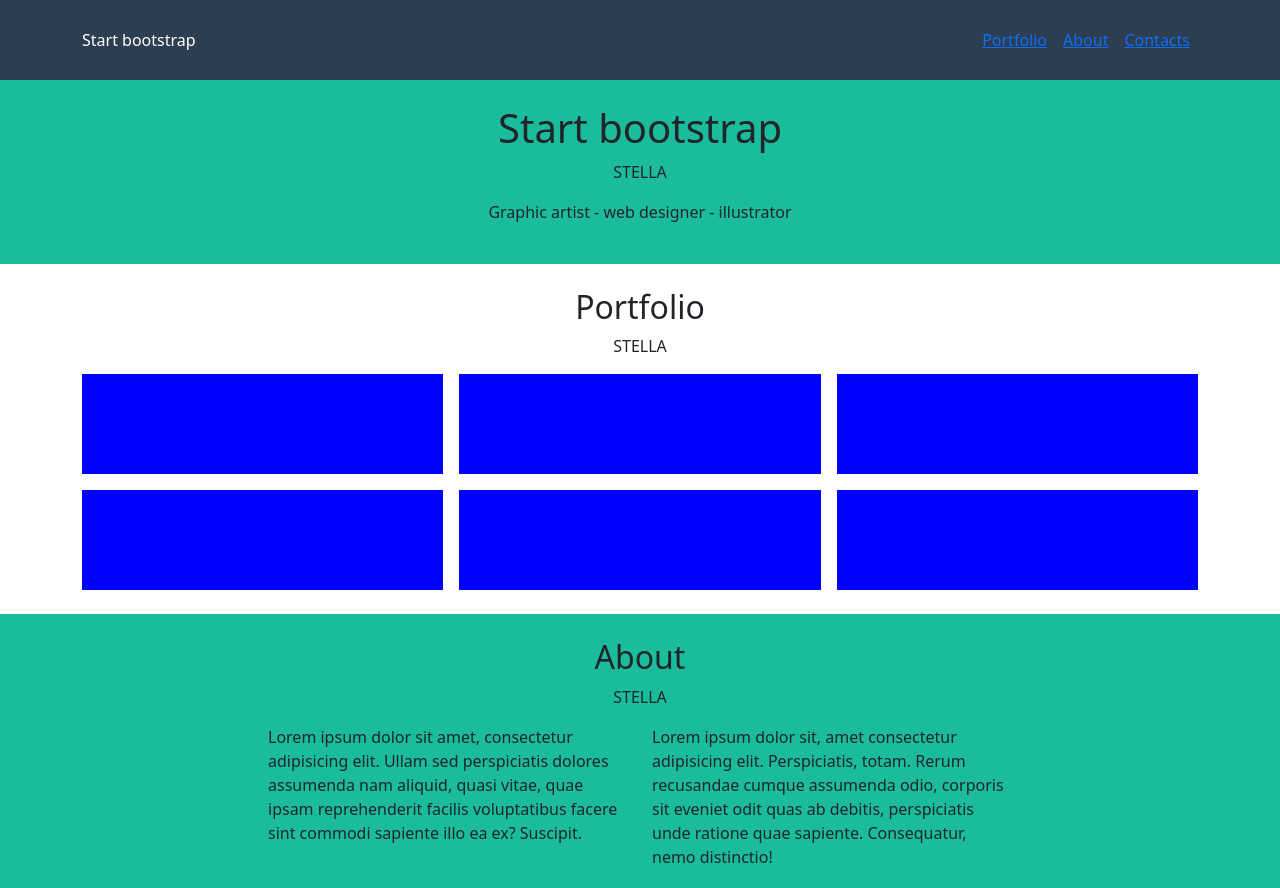
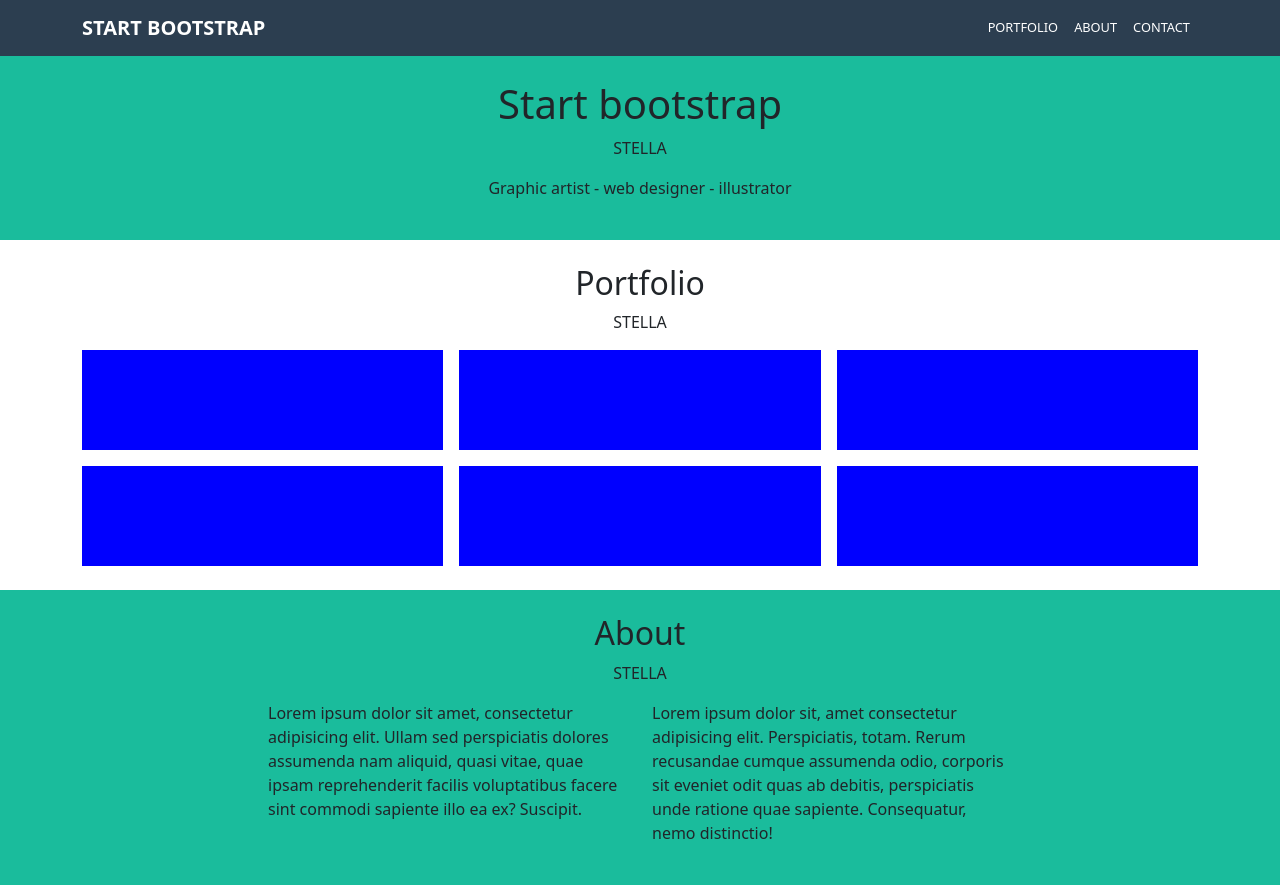
Before and after one commit to olgas-class/css-bootstrap-freelancer-correzione, a plain HTML site: page index.html in a window 1280 px wide. Shown: the top 888 px of the page. Drawn offline with nearby package versions, Linux system fonts and the light colour scheme.

Commit message:
Esempio Bootstrap navbar

```diff
--- a/css/style.css
+++ b/css/style.css
@@ -40,10 +40,26 @@
 
 /* HEADER */
 header.ms_header {
-    height: 80px;
-    line-height: 80px;
     color: white;
     background-color: var(--ms_secondary-color);
+}
+
+.ms_header .navbar-brand {
+    color: white;
+    text-transform: uppercase;
+    font-weight: 600;
+}
+
+.ms_header .nav-link,
+.ms_header .nav-link.active {
+    color: white;
+    text-transform: uppercase;
+    font-size: .8rem;
+}
+
+.ms_header .nav-link:hover,
+.ms_header .nav-link.active:hover {
+    color: var(--ms_primary-color);
 }
 
 .ms_menu-list li {
--- a/index.html
+++ b/index.html
@@ -28,24 +28,24 @@
   </head>
   <body>
     <!-- Header -->
-    <header class="ms_header">
-      <nav class="container">
-        <div class="row">
-          <!-- Left header -->
-          <div class="col-10 col-md-4">
-            <div class="ms_brand">Start bootstrap</div>
-          </div>
-          <!-- Right header -->
-          <div class="col-2 col-md-8">
-            <!-- Hamburger menu, visible only for mobile -->
-            <div class="ms_hamburger-menu d-md-none text-end">
-              <i class="fa-solid fa-bars"></i>
-            </div>
-            <!-- List menu, visible from tablet -->
-            <ul class="ms_menu-list d-none d-md-flex justify-content-end">
-              <li><a href="">Portfolio</a></li>
-              <li><a href="">About</a></li>
-              <li><a href="">Contacts</a></li>
+    <header class="ms_header ms_bg-secondary">
+      <nav class="navbar navbar-expand-md ">
+        <div class="container">
+          <a class="navbar-brand" href="#">Start bootstrap</a>
+          <button class="navbar-toggler" type="button" data-bs-toggle="collapse" data-bs-target="#navbarNav" aria-controls="navbarNav" aria-expanded="false" aria-label="Toggle navigation">
+            <span class="navbar-toggler-icon"></span>
+          </button>
+          <div class="collapse navbar-collapse" id="navbarNav">
+            <ul class="navbar-nav ms-auto">
+              <li class="nav-item">
+                <a class="nav-link active" aria-current="page" href="#">Portfolio</a>
+              </li>
+              <li class="nav-item">
+                <a class="nav-link" href="#">About</a>
+              </li>
+              <li class="nav-item">
+                <a class="nav-link" href="#">Contact</a>
+              </li>
             </ul>
           </div>
         </div>
```
